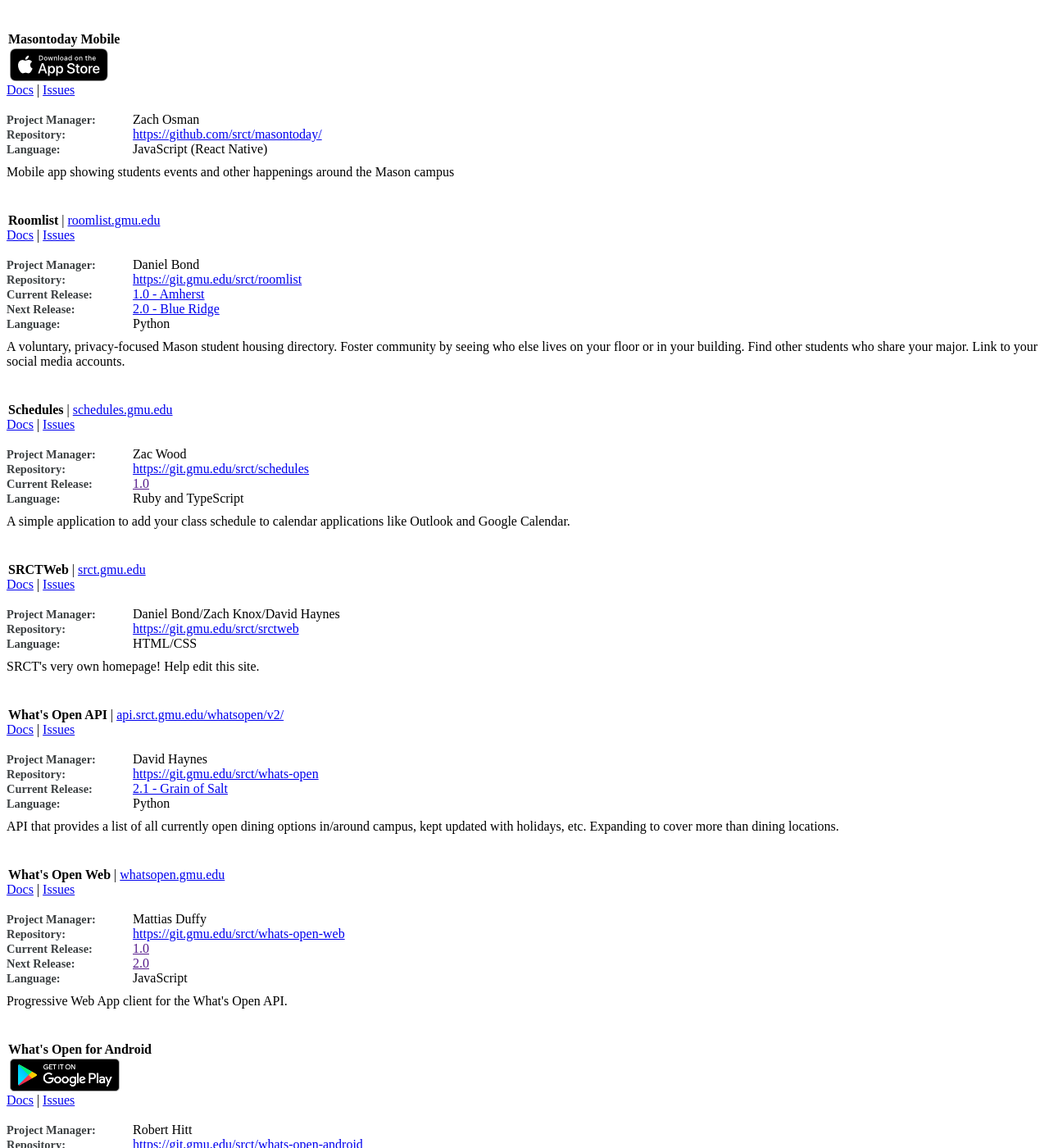
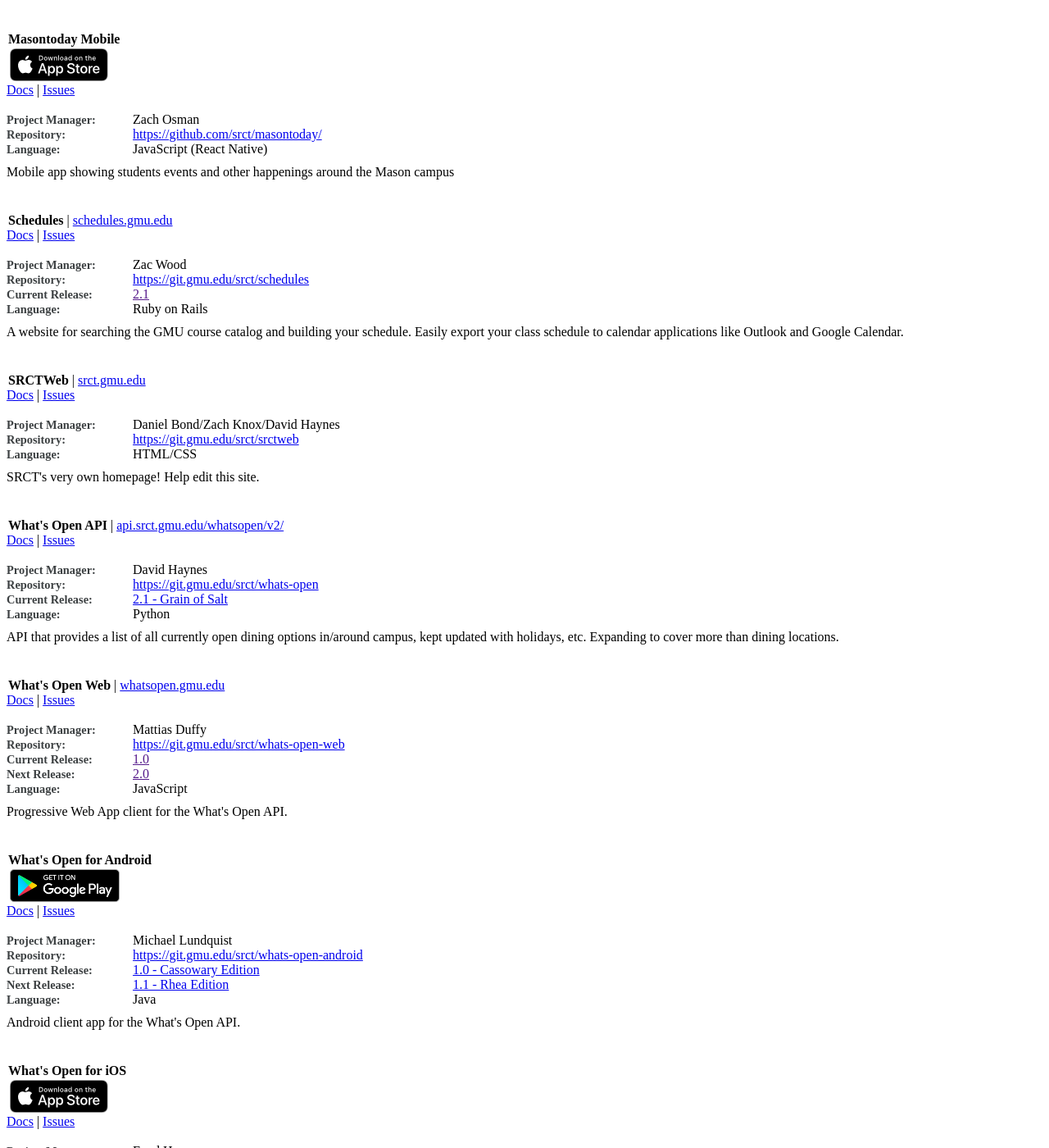
Before and after one commit to srct/srctweb, a Jekyll site: the page built from srctweb/_pages/projects.html, in a window 1280 px wide and 1400 px high, scrolled down 965 px. Shown: the whole window at 82% size. Built offline with Jekyll 4.4.1, drawn with Linux system fonts in a browser that asks for light colours; a style sheet for code colours, icons or effects is not loaded; some of the changed text lies outside the part shown.

Commit message:
Update project statuses

```diff
--- a/srctweb/_data/projects.json
+++ b/srctweb/_data/projects.json
@@ -4,7 +4,7 @@
     "language": "Python",
     "current_release": "Go 2.3 - Smash Mouth & Fake News Edition",
     "current_release_url": "https://git.gmu.edu/srct/go/milestones/3",
-    "next_release": "Go 2.3 - Smash Mouth & Fake News Edition",
+    "next_release": "Go 3",
     "next_release_url": "https://git.gmu.edu/srct/go/milestones/4",
     "status": "active",
     "repo_url": "https://git.gmu.edu/srct/go",
@@ -67,7 +67,7 @@
     "current_release_url": "https://git.gmu.edu/srct/roomlist/milestones/3",
     "next_release": "2.0 - Blue Ridge",
     "next_release_url": "https://git.gmu.edu/srct/roomlist/milestones/4",
-    "status": "active",
+    "status": "inactive",
     "repo_url": "https://git.gmu.edu/srct/roomlist",
     "fa_icon": "fas fa-users",
     "project_manager": "Daniel Bond",
@@ -78,16 +78,16 @@
   },
   {
     "name": "Schedules",
-    "language": "Ruby and TypeScript",
+    "language": "Ruby on Rails",
     "status": "active",
-    "current_release": "1.0",
+    "current_release": "2.1",
     "repo_url": "https://git.gmu.edu/srct/schedules",
     "deployed_url": "schedules.gmu.edu",
     "fa_icon": "far fa-calendar",
     "project_manager": "Zac Wood",
     "issues_url": "https://git.gmu.edu/srct/schedules/issues",
     "docs_url": "https://git.gmu.edu/srct/schedules/blob/master/README.md",
-    "blurb": "A simple application to add your class schedule to calendar applications like Outlook and Google Calendar."
+    "blurb": "A website for searching the GMU course catalog and building your schedule. Easily export your class schedule to calendar applications like Outlook and Google Calendar."
   },
   {
     "name": "SRCTWeb",
@@ -155,7 +155,7 @@
     "status": "active",
     "repo_url": "https://git.gmu.edu/srct/whats-open-android",
     "fa_icon": "far fa-clock",
-    "project_manager": "Robert Hitt",
+    "project_manager": "Michael Lundquist",
     "googleplay_url": "https://play.google.com/store/apps/details?id=srct.whatsopen&hl=en/",
     "issues_url": "https://git.gmu.edu/srct/whats-open-android/issues",
     "docs_url": "https://git.gmu.edu/srct/whats-open-android/blob/master/README.md",
@@ -205,18 +205,14 @@
   },
   {
     "name": "Bookshare",
-    "language": "Python",
-    "current_release": "1.0 - Aeneid",
-    "current_release_url": "https://git.gmu.edu/srct/bookshare/milestones/2",
-    "next_release": "2.0 - Beloved",
-    "next_release_url": "https://git.gmu.edu/srct/bookshare/milestones/3",
-    "status": "inactive",
-    "repo_url": "https://git.gmu.edu/srct/bookshare",
+    "language": "Java (API), Vue (front-end)",
+    "status": "in_dev",
+    "repo_url": "https://git.gmu.edu/kali21/bookshare-frontend",
     "fa_icon": "fas fa-book",
-    "project_manager": "Daniel Bond",
+    "project_manager": "Khalid Ali",
     "deployed_url": "bookshare.gmu.edu",
-    "issues_url": "https://git.gmu.edu/srct/bookshare/issues",
-    "docs_url": "https://git.gmu.edu/srct/bookshare/blob/master/README.md",
+    "issues_url": "https://git.gmu.edu/kali21/bookshare-frontend/issues",
+    "docs_url": "https://git.gmu.edu/kali21/bookshare-frontend/blob/master/README.md",
     "blurb": "Bookshare is a platform for textbook transactions, with books searchable by Name, Author, ISBN, and Class."
   },
   {
```
